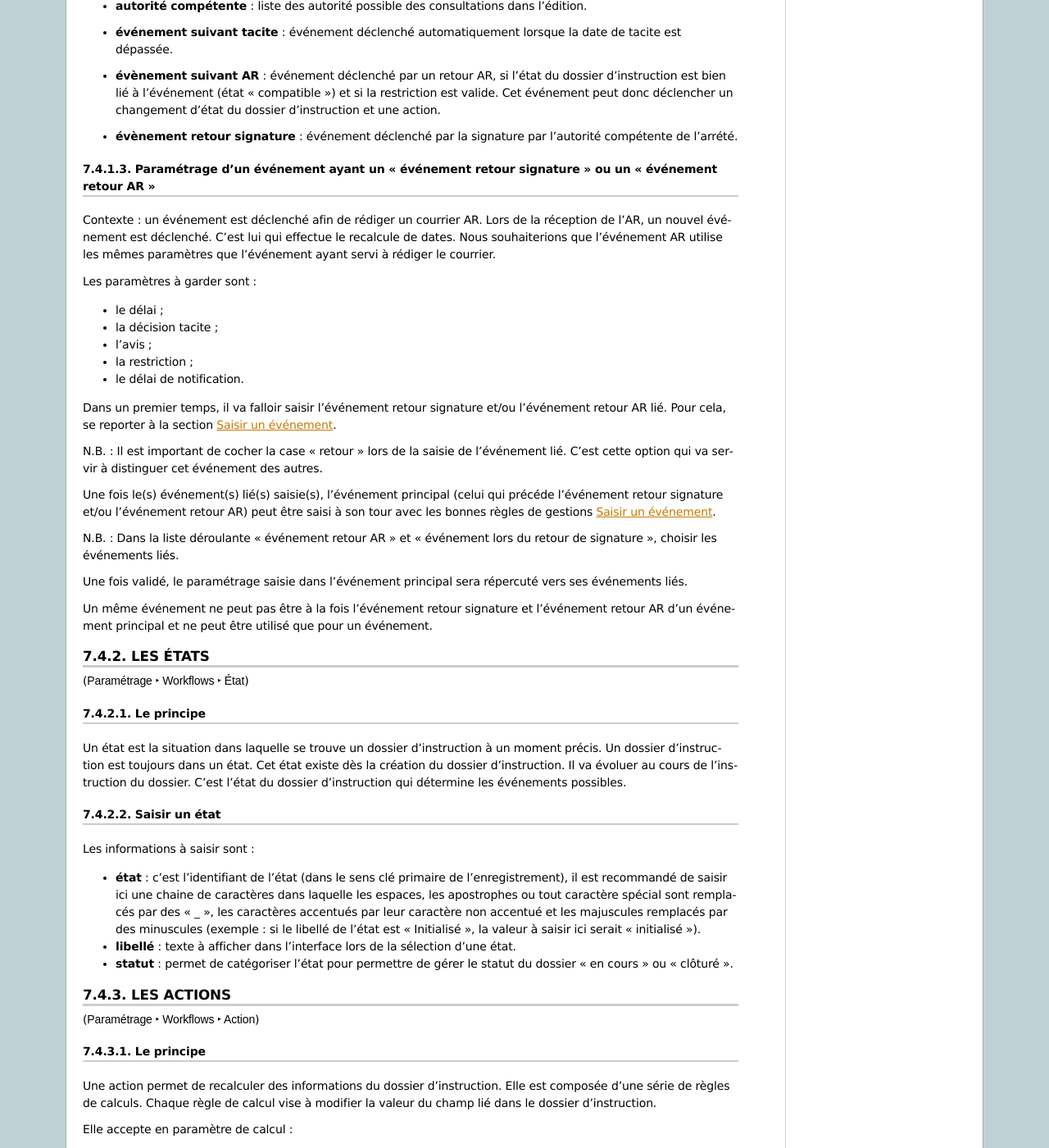
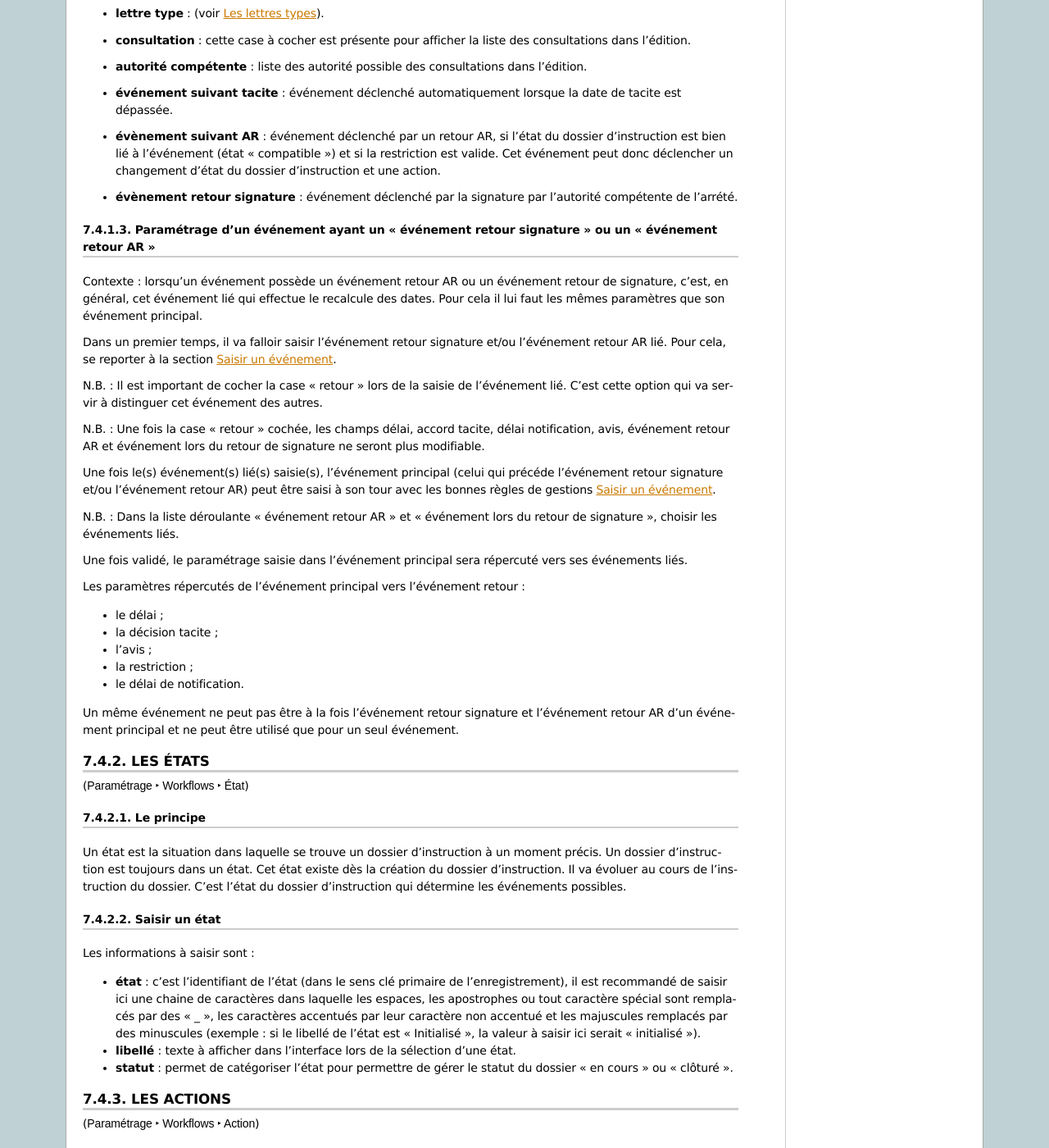
Before and after one commit to mpavaux/openads-documentation, a Sphinx documentation site: the page built from source/manuel_utilisateur/parametrage_dossier.rst, in a window 1280 px wide and 1400 px high, scrolled down 4717 px. Shown: the whole window at 82% size. Built offline with Sphinx 7.4.7, drawn with Linux system fonts in a browser that asks for light colours; some of the changed text lies outside the part shown.

Commit message:
Correction de la documentation concernant la saisie d'un événement et de l'utilisation d'un événement ayant un événement retour AR ou retour signature

```diff
--- a/source/manuel_utilisateur/parametrage_dossier.rst
+++ b/source/manuel_utilisateur/parametrage_dossier.rst
@@ -281,6 +281,10 @@
   sont : "arrêté" pour permettre une gestion propre aux arrêtés, ou
   "incomplétude" ou "majoration de délais" pour permettre certains calculs dans
   les tableaux de bord de l'instructeur.
+* **retour** : permet de distinguer un événement "retour", c'est-à-dire un
+  événement qui ne sera utilsé qu'en tant qu'événement retour AR ou événement
+  retour de signature. Ce champs n'est plus modifiable après validation du
+  formulaire d'ajout.
 * **état(s) source** : liste des états depuis lequel cet événement est
   disponible(voir :ref:`parametrage_dossiers_etat`).
 * **type(s) de DI concerné(s)** : liste des types de dossier d'instruction pour
@@ -327,15 +331,37 @@
   d'état du dossier d'instruction et une action.
 * **évènement retour signature** : événement déclenché par la signature par l'autorité compétente de l'arrété.
 
+.. _parametrage_dossiers_evenement_retour:
+
 Paramétrage d'un événement ayant un "événement retour signature" ou un "événement retour AR"
 ============================================================================================
 
-Contexte : un événement est déclenché afin de rédiger un courrier AR.
-Lors de la réception de l'AR, un nouvel événement est déclenché. C'est lui qui
-effectue le recalcule de dates. Nous souhaiterions que l'événement AR utilise les
-mêmes paramètres que l'événement ayant servi à rédiger le courrier.
+Contexte : lorsqu'un événement possède un événement retour AR ou un événement
+retour de signature, c'est, en général, cet événement lié qui effectue le
+recalcule des dates. Pour cela il lui faut les mêmes paramètres que son
+événement principal.
 
-Les paramètres à garder sont :
+Dans un premier temps, il va falloir saisir l'événement retour signature et/ou
+l'événement retour AR lié. Pour cela, se reporter à la section :ref:`parametrage_dossiers_saisir_evenement`.
+
+N.B. : Il est important de cocher la case "retour" lors de la saisie de l'événement
+lié. C'est cette option qui va servir à distinguer cet événement des autres.
+
+N.B. : Une fois la case "retour" cochée, les champs délai, accord tacite, délai
+notification, avis, événement retour AR et événement lors du retour de signature
+ne seront plus modifiable.
+
+Une fois le(s) événement(s) lié(s) saisie(s), l'événement principal (celui qui
+précéde l'événement retour signature et/ou l'événement retour AR) peut être saisi
+à son tour avec les bonnes règles de gestions :ref:`parametrage_dossiers_saisir_evenement`.
+
+N.B. : Dans la liste déroulante "événement retour AR" et "événement lors du
+retour de signature", choisir les événements liés.
+
+Une fois validé, le paramétrage saisie dans l'événement principal sera répercuté
+vers ses événements liés.
+
+Les paramètres répercutés de l'événement principal vers l'événement retour :
 
 - le délai ;
 
@@ -347,25 +373,9 @@
 
 - le délai de notification.
 
-Dans un premier temps, il va falloir saisir l'événement retour signature et/ou
-l'événement retour AR lié. Pour cela, se reporter à la section :ref:`parametrage_dossiers_saisir_evenement`.
-
-N.B. : Il est important de cocher la case "retour" lors de la saisie de l'événement
-lié. C'est cette option qui va servir à distinguer cet événement des autres.
-
-Une fois le(s) événement(s) lié(s) saisie(s), l'événement principal (celui qui
-précéde l'événement retour signature et/ou l'événement retour AR) peut être saisi
-à son tour avec les bonnes règles de gestions :ref:`parametrage_dossiers_saisir_evenement`.
-
-N.B. : Dans la liste déroulante "événement retour AR" et "événement lors du
-retour de signature", choisir les événements liés.
-
-Une fois validé, le paramétrage saisie dans l'événement principal sera répercuté
-vers ses événements liés.
-
 Un même événement ne peut pas être à la fois l'événement retour signature et
 l'événement retour AR d'un événement principal et ne peut être utilisé que pour
-un événement.
+un seul événement.
 
 .. _parametrage_dossiers_etat:
 
```
